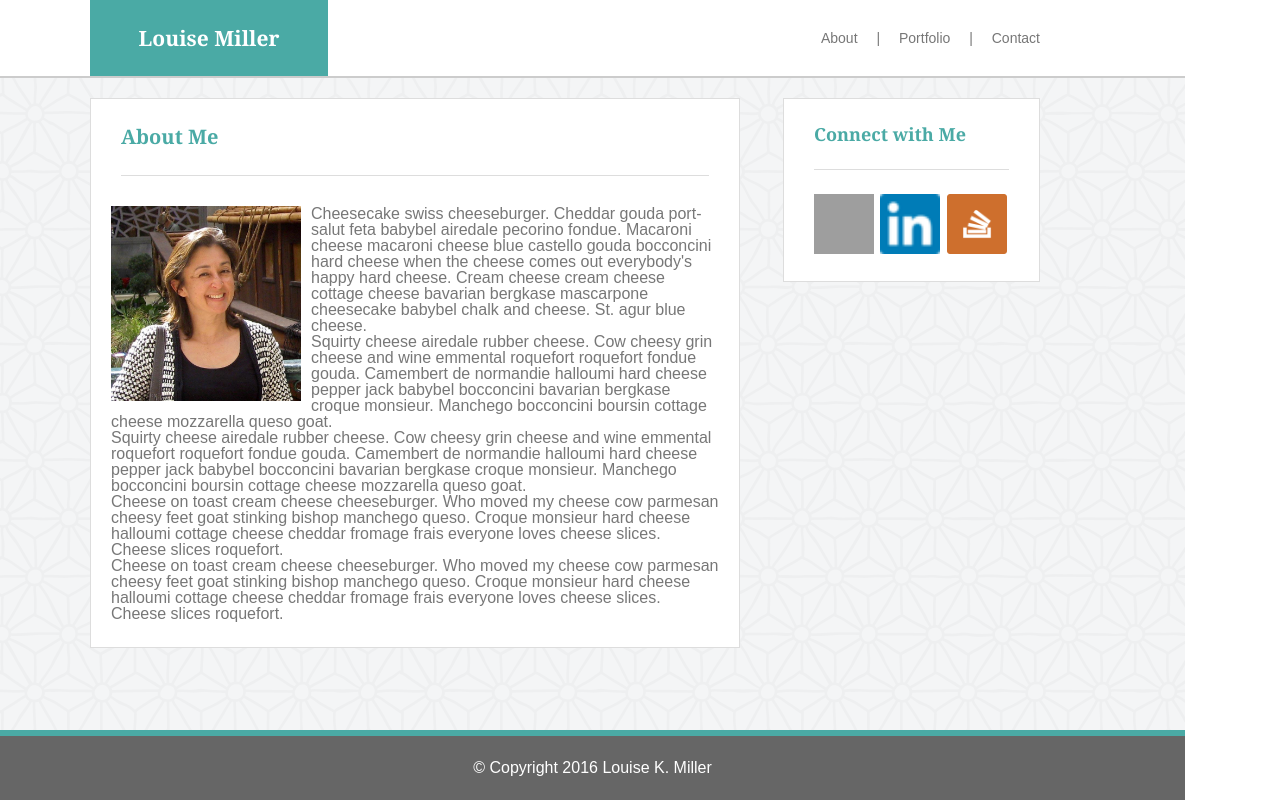
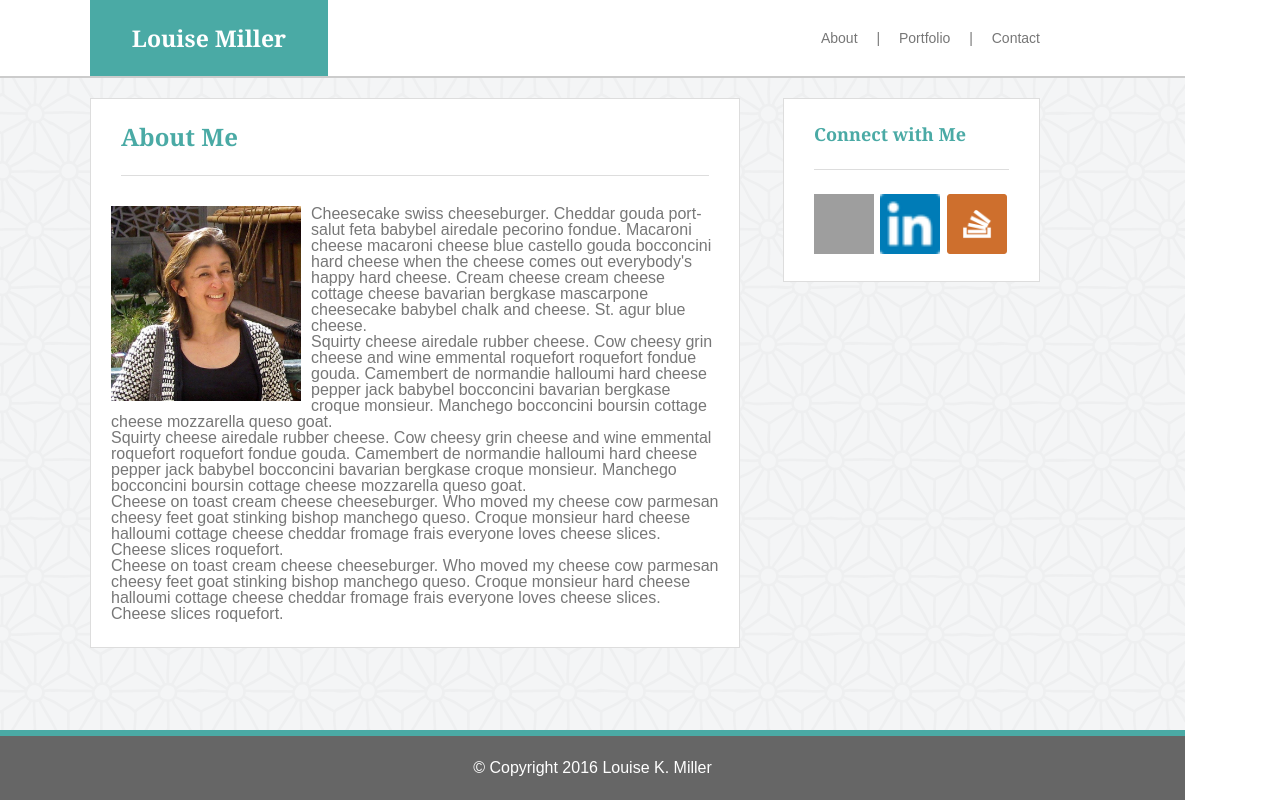
Before and after one commit to LouiseKMiller/Basic-Portfolio, a PHP site: page /index.php in a window 1280 px wide. Run offline with PHP 8.4, Linux system fonts and the light colour scheme; grey boxes are pictures that could not be loaded.

Commit message:
removed duplicate font size line

```diff
--- a/assets/css/style.css
+++ b/assets/css/style.css
@@ -63,11 +63,6 @@ Using in-line block elements
 .main-block {
 	margin-top: 20px;
 	margin-bottom: 20px;
-}
-
-nav li {
-	display: inline-block;
-	vertical-align: top;
 }
 
 
@@ -149,11 +144,7 @@ footer {
  	font-family: 'Georgia', Times, 'Times New Roman', serif;
  }
 
- h3 {
- 	font-size: 16px;
- }
-
- /*
+  /*
 ===================================================
 Links
 ===================================================
@@ -178,12 +169,13 @@ header {
 	background-color: #ffffff;
 }
 h1 {
-	font-size: 21px;
+	font-size: 23px;
 	line-height: 76px;
 	font-weight: bold;
 	width: 238px;
 	text-align: center;
 }
+
 nav {
 	width: 257px;
 	font-size: 14px;
@@ -196,6 +188,14 @@ nav {
 	margin-left: 15px;
 	margin-right: 15px;
 }
+
+nav li {
+	display: inline-block;
+	vertical-align: top;
+}
+
+
+
 /*
 ===================================================
 Background artwork
@@ -214,7 +214,7 @@ Main section
 	background-color: #ffffff;
 }
 h2 {
-	font-size: 20px;
+	font-size: 24px;
 	line-height: 76px;
 	font-weight: bold;
 	text-align: left;
```
